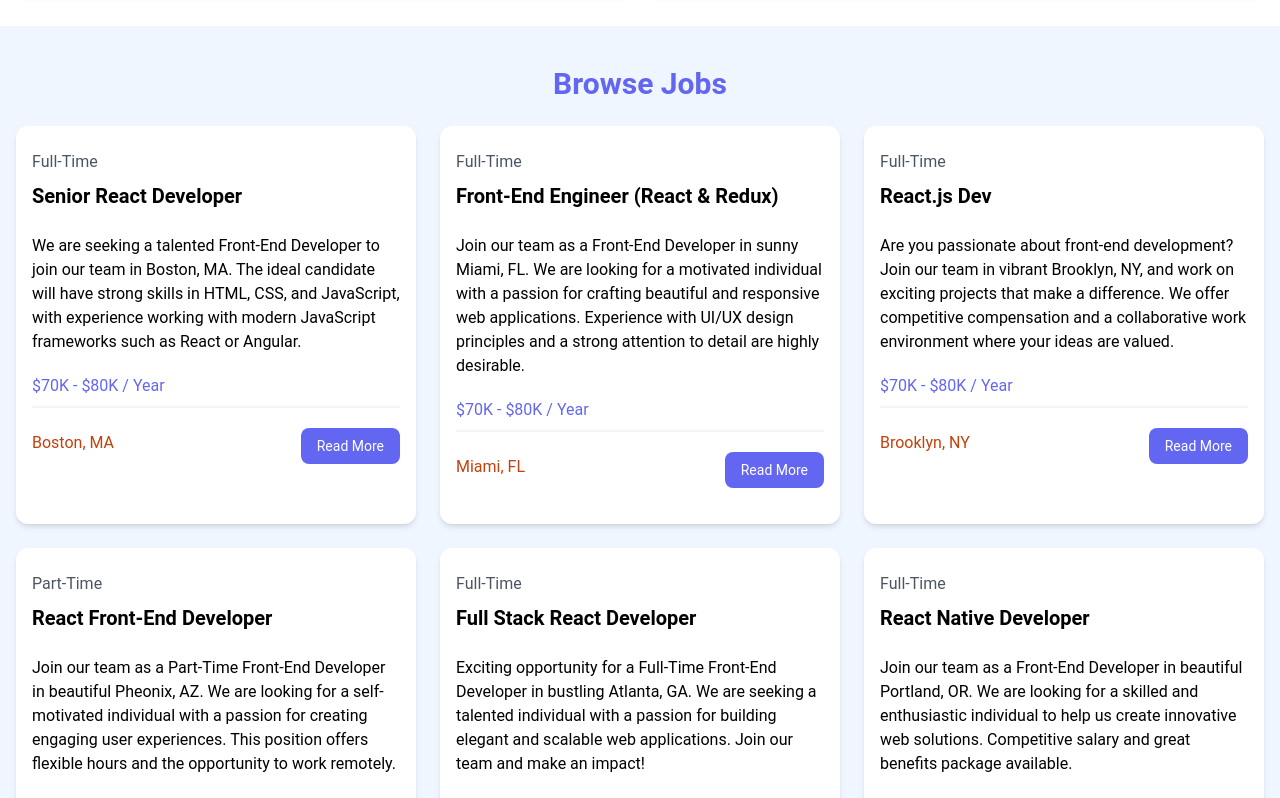
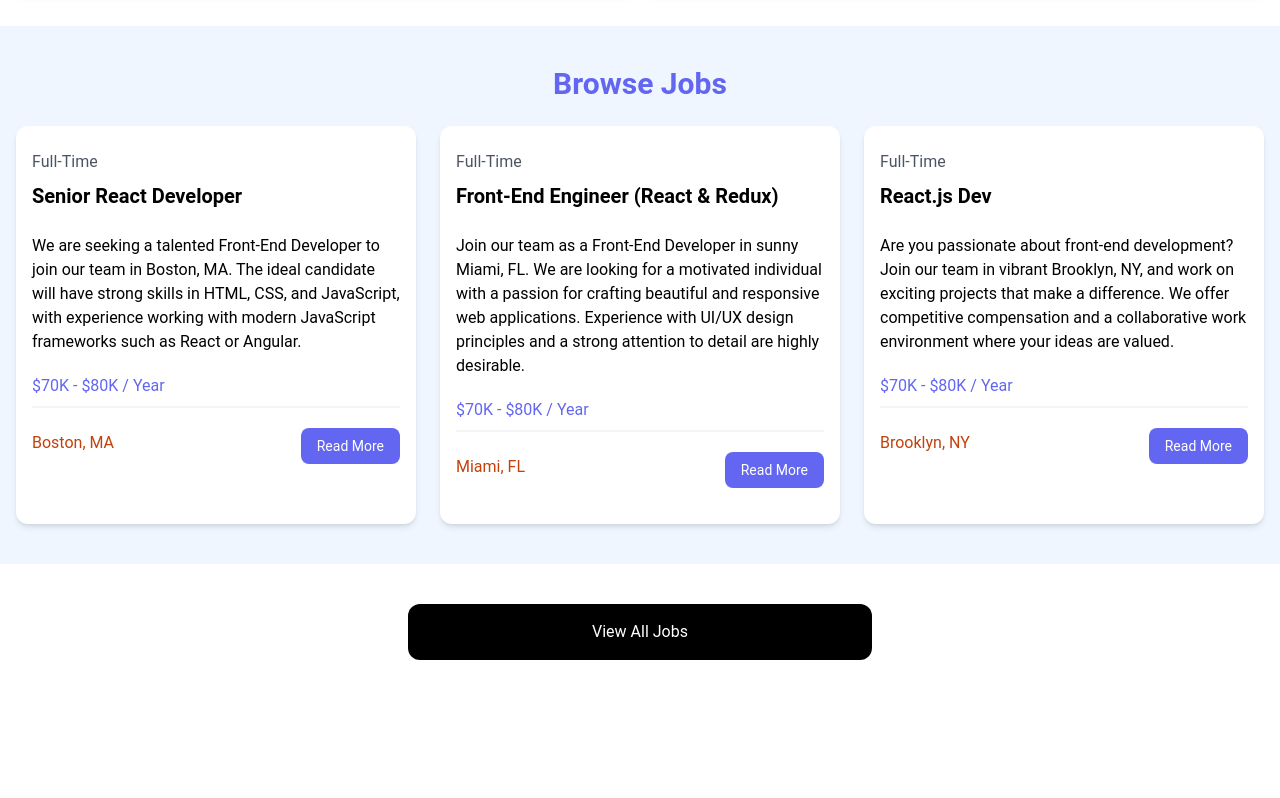
Before and after one commit to AhmedElyacoubiForJ/react-crash-2024, a React (Vite) app: page / in a window 1280 px wide. Shown: the part 583-1381 px from the top of the page. After the commit the page ends 1283 px from the top, so only its background shows below. Built offline with nearby package versions, Linux system fonts and the light colour scheme.

Commit message:
restrict the job list to 3 items only, i.e. recent jobls

```diff
--- a/src/components/JobListings.jsx
+++ b/src/components/JobListings.jsx
@@ -2,6 +2,8 @@ import jobs from "../jobs.json";
 import JobListing from "./JobListing";
 
 const JobListings = () => {
+    const recentJobs = jobs.slice(0, 3)
+
   return (
     <section className="bg-blue-50 px-4 py-10">
       <div className="container-xl lg:container m-auto">
@@ -9,7 +11,7 @@ const JobListings = () => {
           Browse Jobs
         </h2>
         <div className="grid grid-cols-1 md:grid-cols-3 gap-6">
-          {jobs.map((job) => (
+          {recentJobs.map((job) => (
             <JobListing key={job.id} job={job} />
           ))}
         </div>
```
